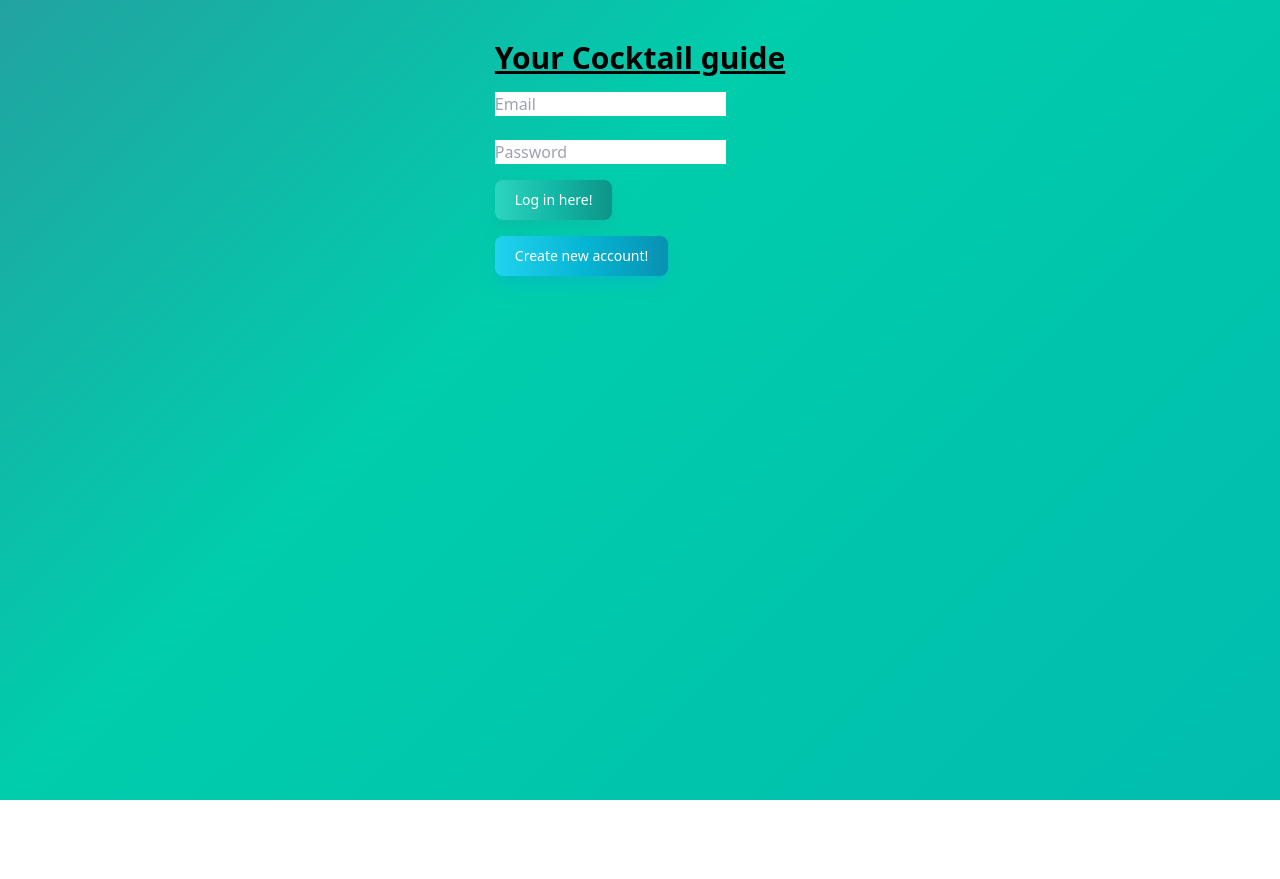
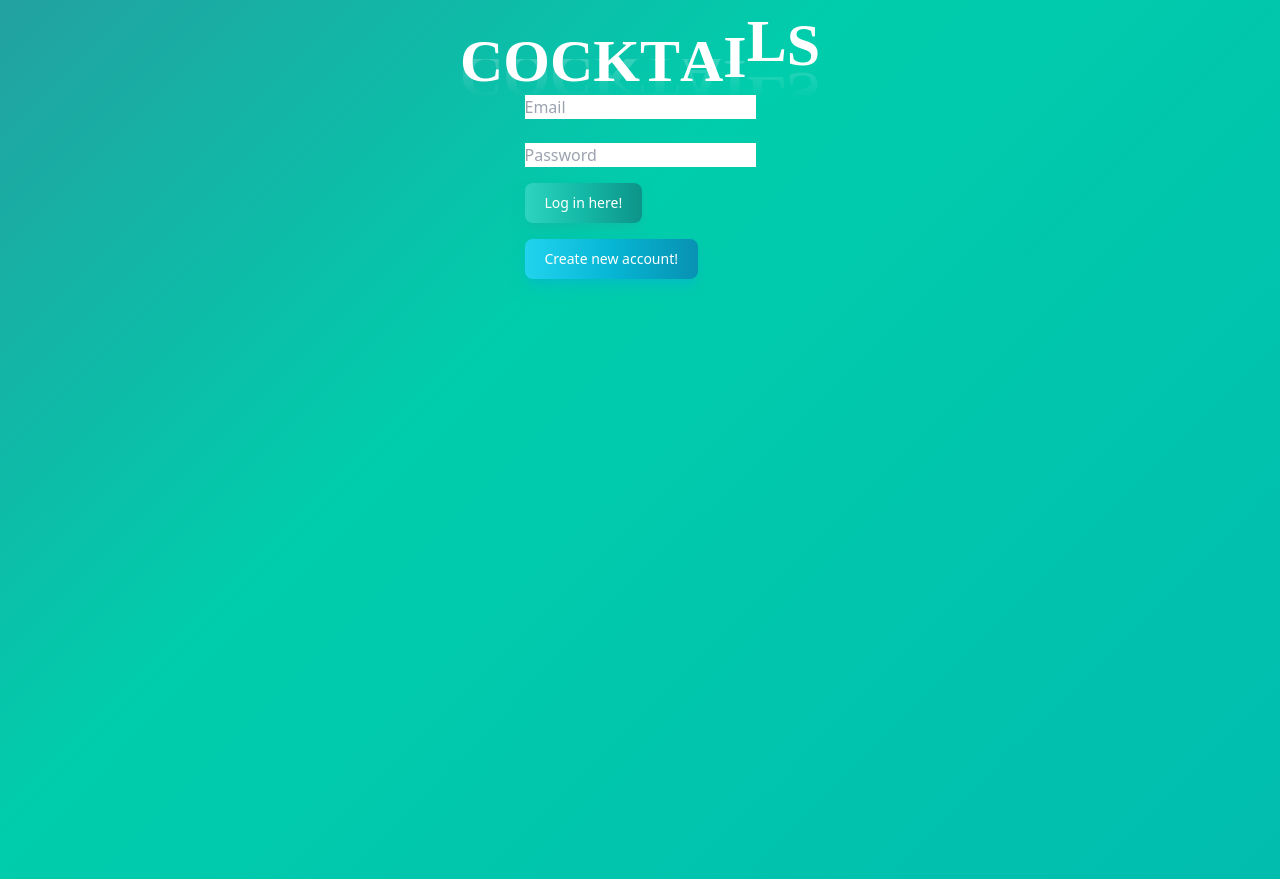
Before and after one commit to WeiLong006/Cocktails, an Angular app in the folder Cocktail/: page / in a window 1280 px wide. Before the commit the page ends 800 px from the top, so only its background shows below. Built offline with nearby package versions, Linux system fonts and the light colour scheme.

Commit message:
CSS for header updated

```diff
--- a/Cocktail/src/app/home/home.component.html
+++ b/Cocktail/src/app/home/home.component.html
@@ -1,8 +1,19 @@
+<h1 class="text-3xl flex justify-center font-bold underline mt-10 w-screen">
+  <div class="waviy">
+    <span style="--i: 1">C</span>
+    <span style="--i: 2">O</span>
+    <span style="--i: 3">C</span>
+    <span style="--i: 4">K</span>
+    <span style="--i: 5">T</span>
+    <span style="--i: 6">A</span>
+    <span style="--i: 7">I</span>
+    <span style="--i: 8">L</span>
+    <span style="--i: 9">S</span>
+  </div>
+</h1>
+
 <div class="h-screen flex flex-col justify-between items-center">
   <div class="main-header justify-center">
-    <h1 class="text-3xl text-center font-bold underline top-0 mt-10">
-      Your Cocktail guide
-    </h1>
     <input
       type="text"
       (input)="getUserEmail($event)"
--- a/Cocktail/src/styles.css
+++ b/Cocktail/src/styles.css
@@ -110,3 +110,26 @@ body {
     margin-top: 20vh;
   }
 }
+.waviy {
+  position: relative;
+  -webkit-box-reflect: below -20px linear-gradient(transparent, rgba(0,0,0,.2));
+  font-size: 60px;
+}
+.waviy span {
+  font-family: 'Alfa Slab One', cursive;
+  position: relative;
+  display: inline-block;
+  color: #fff;
+  text-transform: uppercase;
+  animation: waviy 1s infinite;
+  animation-delay: calc(.1s * var(--i));
+
+}
+@keyframes waviy {
+  0%,40%,100% {
+    transform: translateY(0)
+  }
+  20% {
+    transform: translateY(-20px)
+  }
+}
```
